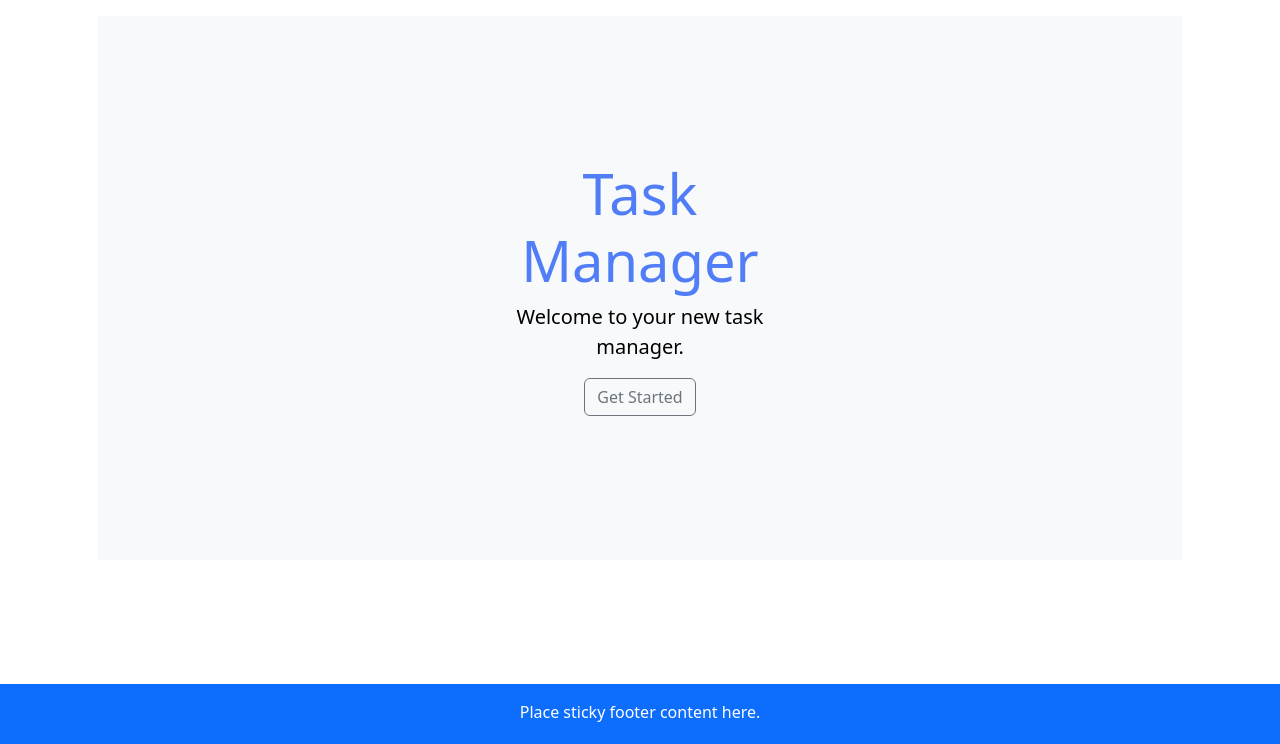
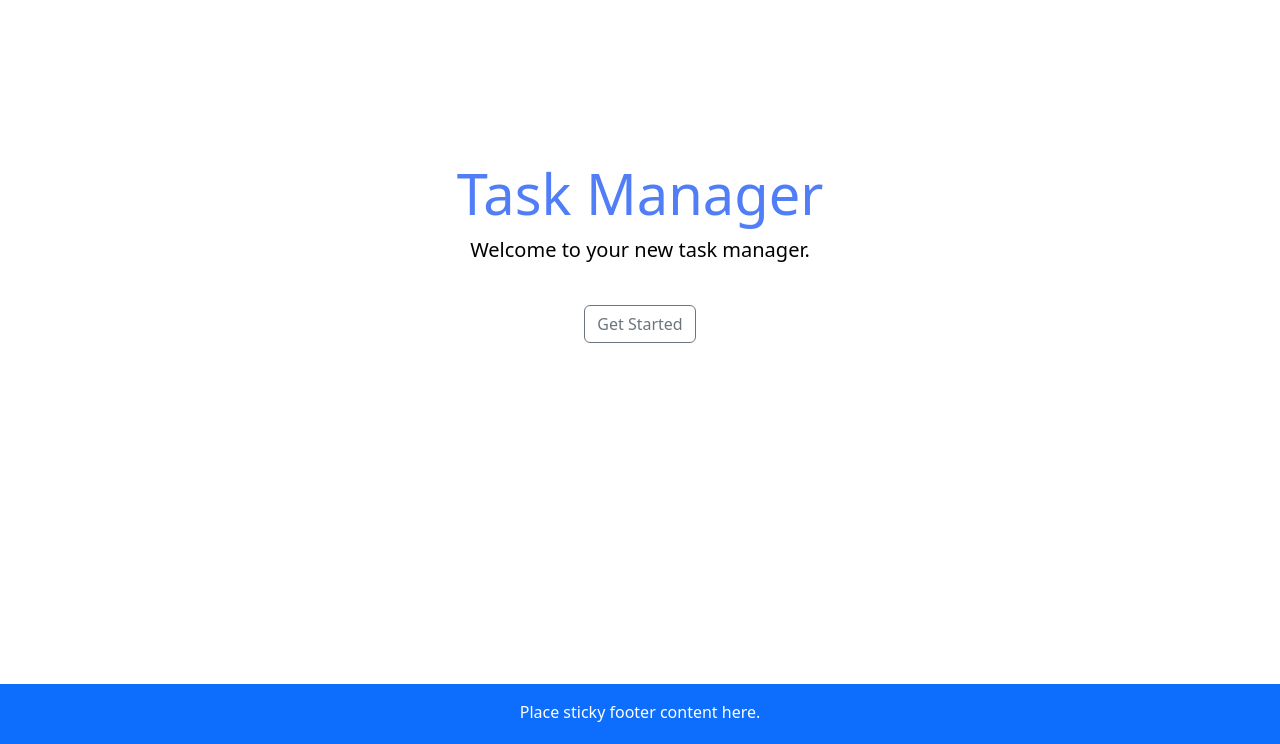
Before and after one commit to punstack/task-manager-app, a Flask app: page / in a window 1280 px wide. Shown: the part 56-800 px from the top of the page. Run offline with Flask 3, Linux system fonts and the light colour scheme; some libraries are stand-ins or nearby versions.

Commit message:
fixed background for landing page

```diff
--- a/templates/index.html
+++ b/templates/index.html
@@ -5,10 +5,11 @@
 {% block login_status %}{% endblock %}
 {% block content %}
 <body class="text-center">
-    <div class="position-relative overflow-hidden p-3 p-md-5 m-md-3 text-center bg-light">
-        <div class="col-md-5 p-lg-5 mx-auto my-5">
+    <div class="position-relative p-3 p-md-5 m-md-3 text-center">
+        <div class="p-lg-5 mx-auto my-5">
           <h1 class="display-4 font-weight-normal">Task Manager</h1>
           <p class="lead font-weight-normal">Welcome to your new task manager.</p>
+          <br>
           <a class="btn btn-outline-secondary" href="/sign-up">Get Started</a>
         </div>
     </div>
```
